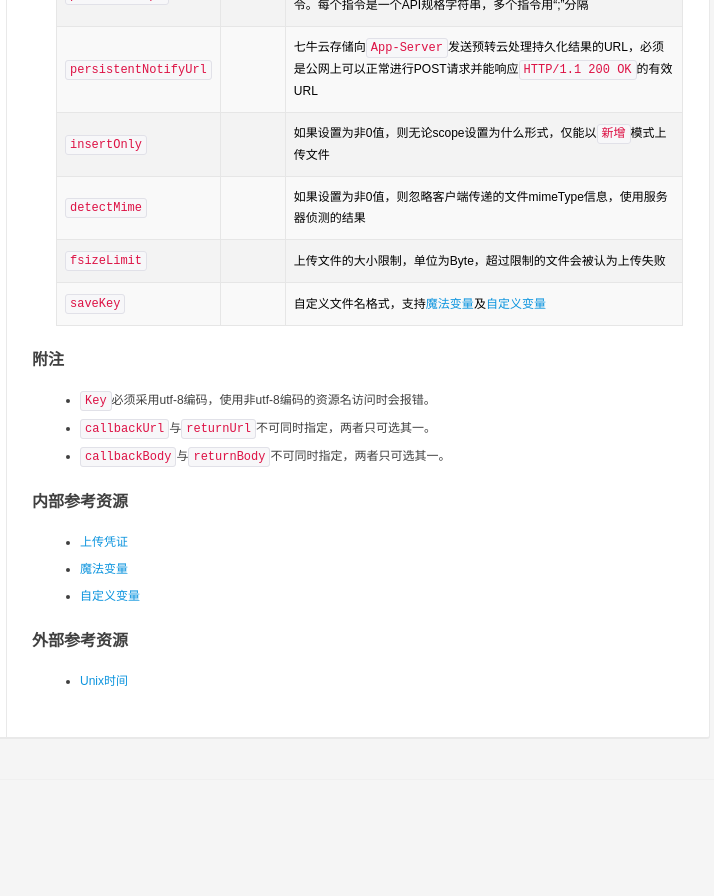
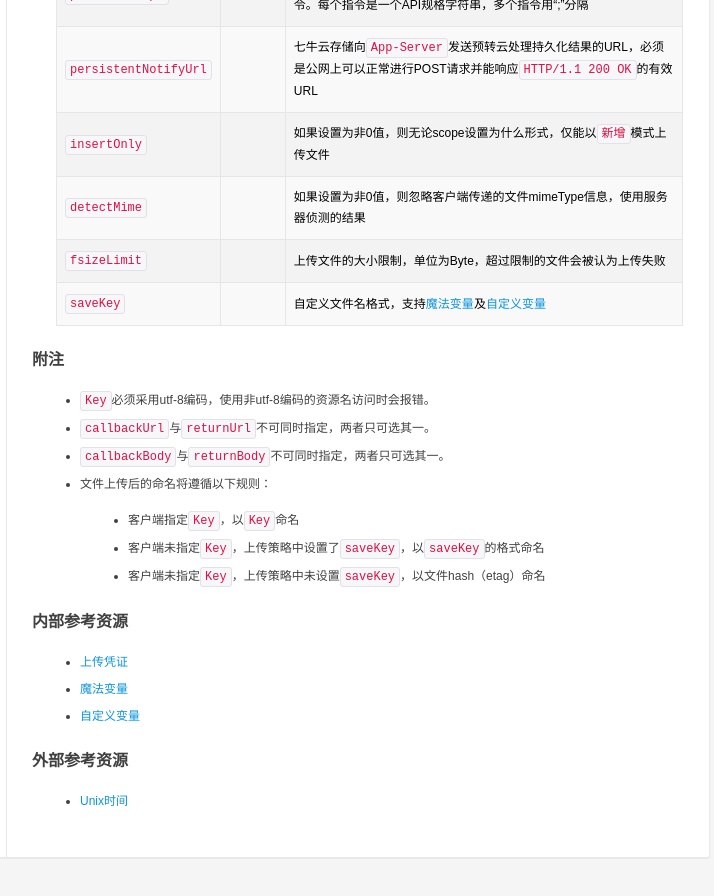
Before and after one commit to qiniu/developer.qiniu.com, a Jekyll site: the page built from docs/v6/api/reference/security/put-policy.md, in a window 1280 px wide and 900 px high, scrolled down 1475 px. Shown: the top 896 px of the window, without its empty margins (411-1125 px from the left). Built offline with Jekyll 4.4.1, drawn with Linux system fonts in a browser that asks for light colours; nearby versions of some CDN libraries; library files that are not in the unit come from our copies; before the commit the page ends 2255 px from its top, so only the background shows below that.

Commit message:
文件名规则

```diff
--- a/docs/v6/api/reference/security/put-policy.md
+++ b/docs/v6/api/reference/security/put-policy.md
@@ -59,6 +59,12 @@ order: 980
 - `Key`必须采用utf-8编码，使用非utf-8编码的资源名访问时会报错。
 - `callbackUrl`与`returnUrl`不可同时指定，两者只可选其一。
 - `callbackBody`与`returnBody`不可同时指定，两者只可选其一。
+- 文件上传后的命名将遵循以下规则：
+
+    - 客户端指定`Key`，以`Key`命名
+    - 客户端未指定`Key`，上传策略中设置了`saveKey`，以`saveKey`的格式命名
+    - 客户端未指定`Key`，上传策略中未设置`saveKey`，以文件hash（etag）命名
+
 
 <a id="upload-internal-resources"></a>
 ## 内部参考资源
```
